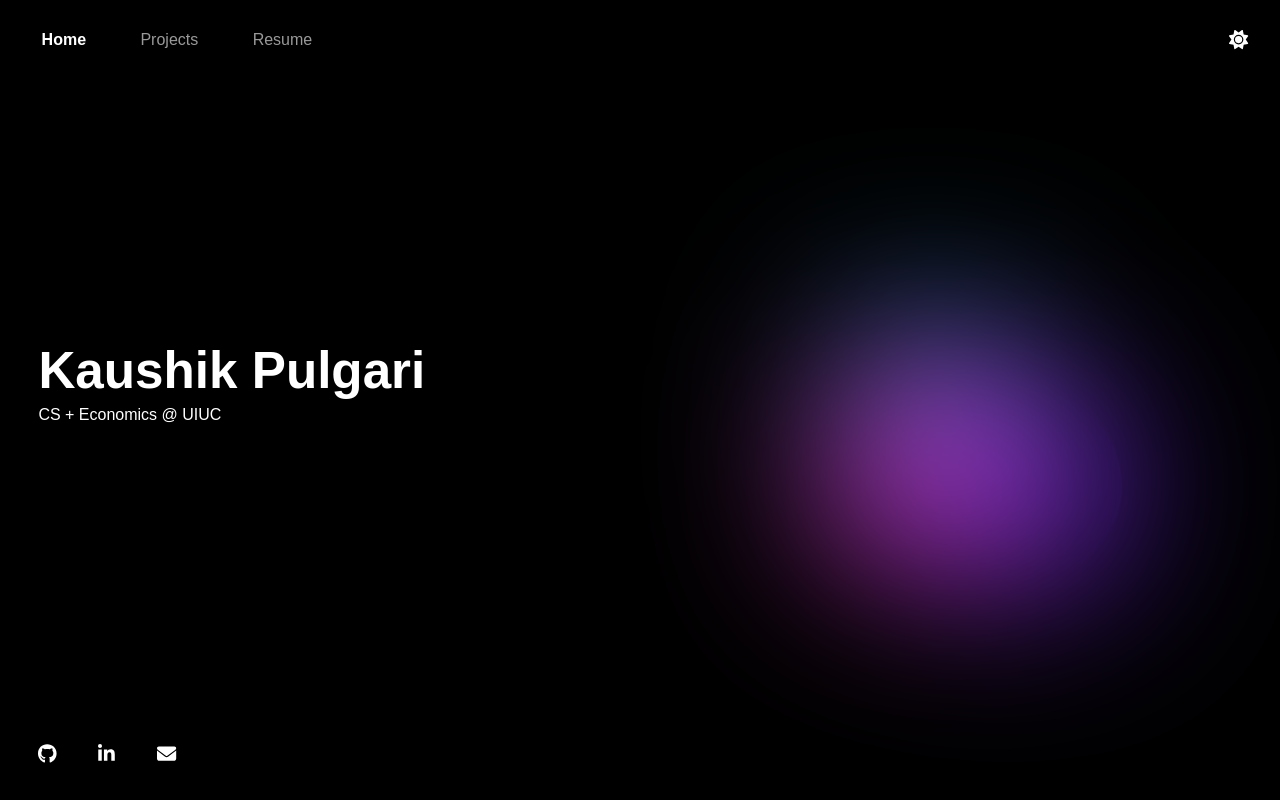
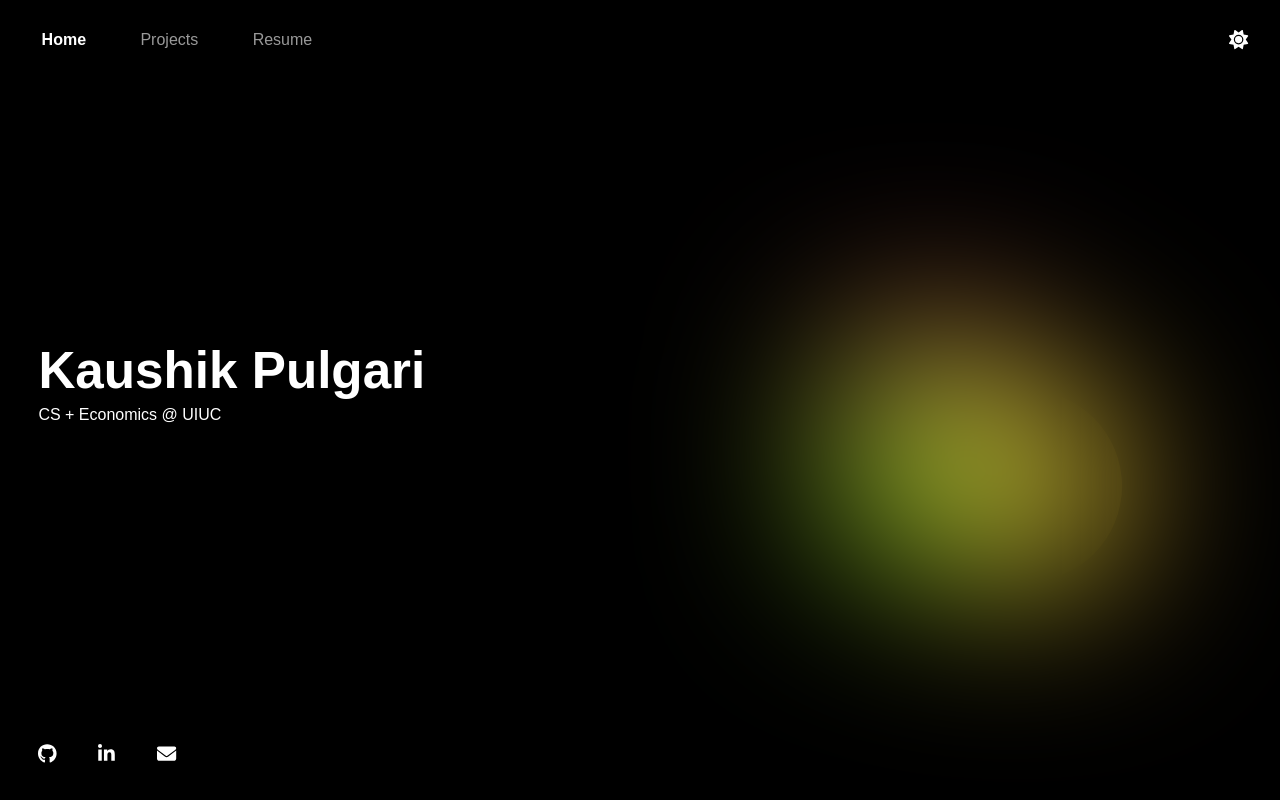
Before and after one commit to kpulgari/old-kpulgari, a React (Vite) app: page / in a window 1280 px wide. Built offline with nearby package versions, Linux system fonts and the light colour scheme.

Commit message:
Add new color hover functionality

```diff
--- a/src/App.tsx
+++ b/src/App.tsx
@@ -1,4 +1,4 @@
-import { useState } from "react";
+import { useEffect, useState } from "react";
 import { Home } from "./components/Home";
 import { Navbar } from "./components/Navbar";
 import { Footer } from "./components/Footer";
@@ -14,6 +14,12 @@ function App() {
   const [currentPage, setCurrentPage] = useState("home");
   const [darkModeEnabled, setDarkModeEnabled] = useState(true);
 
+  const colorSelections = ["", "colorOne", "colorTwo", "colorThree"];
+  const [blobColorIndex, setBlobColorIndex] = useState(
+    Math.floor(Math.random() * colorSelections.length)
+  );
+  const [blobColor, setBlobColor] = useState(colorSelections[blobColorIndex]);
+
   const iconStyles = {
     color: darkModeEnabled ? "#FFFFFF" : "#000000",
     fontSize: "var(--icon-size)",
@@ -27,9 +33,16 @@ function App() {
     setDarkModeEnabled(!darkModeEnabled);
   };
 
+  const handleHeaderHover = () => {
+    const nextIndex = (blobColorIndex + 1) % colorSelections.length;
+
+    setBlobColorIndex(nextIndex);
+    setBlobColor(colorSelections[nextIndex]);
+  };
+
   const renderPage = () => {
     if (currentPage === "home") {
-      return <Home />;
+      return <Home onHeaderHover={handleHeaderHover} blobColor={blobColor} />;
     } else if (currentPage === "projects") {
       return <Projects />;
     }
--- a/src/components/Home.tsx
+++ b/src/components/Home.tsx
@@ -1,16 +1,24 @@
+import { useState } from "react";
 import "../styles/Home.css";
 
-export const Home = () => {
+interface Props {
+  onHeaderHover: () => void;
+  blobColor: string;
+}
+
+export const Home = ({ onHeaderHover, blobColor }: Props) => {
   return (
     <div className="homepage">
-      <div className="homepage text">
-        <h1 className="homepage header">Kaushik Pulgari</h1>
+      <div className={`homepage text ${blobColor}`}>
+        <h1 className="homepage header" onMouseOver={onHeaderHover}>
+          Kaushik Pulgari
+        </h1>
         <span className="homepage blurb">CS + Economics @ UIUC</span>
       </div>
       <div className="blobs">
-        <div className="blob one"></div>
-        <div className="blob two"></div>
-        <div className="blob three"></div>
+        <div className={`blob one ${blobColor}`}></div>
+        <div className={`blob two ${blobColor}`}></div>
+        <div className={`blob three ${blobColor}`}></div>
         <div className="blur"></div>
       </div>
     </div>
--- a/src/styles/Home.css
+++ b/src/styles/Home.css
@@ -1,8 +1,27 @@
 :root {
-  --purple: rgb(100, 39, 233);
-  --pink: rgb(228, 58, 217);
-  --blue: #00bbf9;
+  --blob-one-color: #00bbf9;
+  --blob-two-color: rgb(100, 39, 233);
+  --blob-three-color: rgb(228, 58, 217);
+
   --blob-size: 15vw;
+}
+
+.colorOne {
+  --blob-one-color: #00bbf9;
+  --blob-two-color: #fee440;
+  --blob-three-color: #00f5d4;
+}
+
+.colorTwo {
+  --blob-one-color: #1f7a8c;
+  --blob-two-color: #022b3a;
+  --blob-three-color: #bfdbf7;
+}
+
+.colorThree {
+  --blob-one-color: #ff595e;
+  --blob-two-color: #ffca3a;
+  --blob-three-color: #8ac926;
 }
 
 @keyframes text-background-pan {
@@ -79,10 +98,10 @@
   animation: text-background-pan 3s linear infinite;
   background: linear-gradient(
     to right,
-    var(--purple),
-    var(--pink),
-    var(--blue),
-    var(--purple)
+    var(--blob-one-color),
+    var(--blob-two-color),
+    var(--blob-three-color),
+    var(--blob-one-color)
   );
   background-size: 200%;
   background-clip: text;
@@ -110,7 +129,7 @@
 }
 
 .blob.one {
-  background-color: var(--blue);
+  background-color: var(--blob-one-color);
   position: fixed;
   width: var(--blob-size);
   height: var(--blob-size);
@@ -121,7 +140,7 @@
 }
 
 .blob.two {
-  background-color: var(--purple);
+  background-color: var(--blob-two-color);
   position: fixed;
   width: var(--blob-size);
   height: var(--blob-size);
@@ -132,7 +151,7 @@
 }
 
 .blob.three {
-  background-color: var(--pink);
+  background-color: var(--blob-three-color);
   position: fixed;
   width: var(--blob-size);
   height: var(--blob-size);
```
